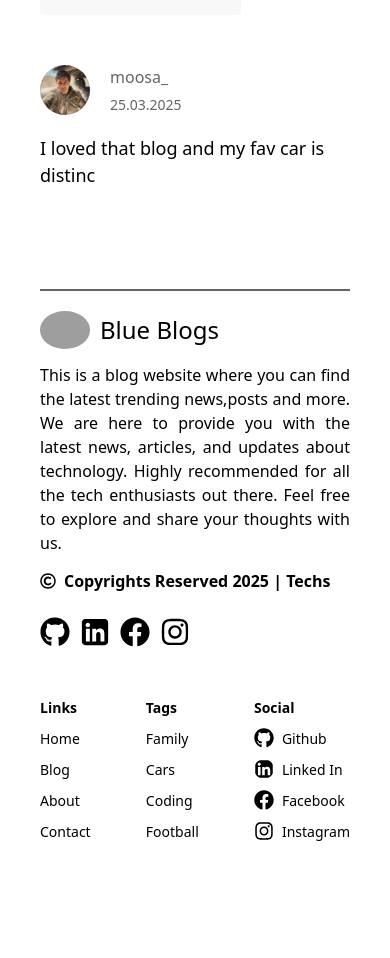
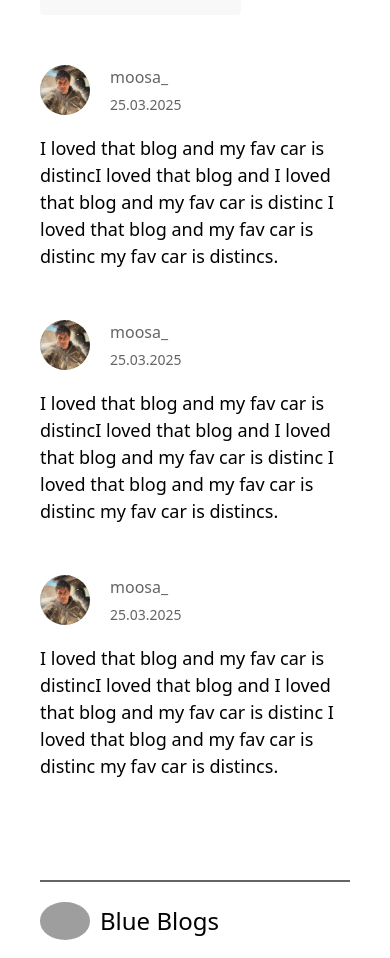
Before and after one commit to moosa-codes/Blue-blogs, a Next.js app: page /create in a window 390 px wide. Shown: the part 1600-2558 px from the top of the page. Before the commit the page ends 2462 px from the top, so only its background shows below. Built offline with nearby package versions, Linux system fonts and the light colour scheme; grey boxes are pictures that could not be loaded.

Commit message:
login component created

```diff
--- /dev/null
+++ b/src/app/login/login.module.css
@@ -0,0 +1,56 @@
+.container {
+  display: flex;
+  align-items: center;
+  justify-content: center;
+  margin-top: 60px;
+}
+
+.wrapper {
+  background-color: var(--softBg);
+  padding: 150px 200px;
+  display: flex;
+  flex-direction: column;
+  gap: 50px;
+  border-radius: 10px;
+}
+
+.loginOption {
+  padding: 20px;
+  border-radius: 5px;
+  border: none;
+  color: white;
+  font-weight: bold;
+  cursor: pointer;
+  display: flex;
+  align-items: center;
+  justify-content: center;
+}
+
+.loginOption:first-child {
+  background-color: #ff5555;
+}
+
+.loginOption:nth-child(2) {
+  background-color: #111;
+}
+
+.loginOption:nth-child(3) {
+  background-color: #087bea;
+}
+
+@media screen and (max-width: 768px) {
+  .wrapper {
+    padding: 50px 100px;
+  }
+}
+
+@media screen and (max-width: 640px) {
+  .wrapper {
+    padding: 30px;
+  }
+
+  .loginOption {
+    font-weight: 400;
+    font-size: 14px;
+  }
+}
--- /dev/null
+++ b/src/app/login/page.jsx
@@ -0,0 +1,23 @@
+import styles from './login.module.css'
+import { FaGoogle, FaFacebook, FaGithub } from "react-icons/fa";
+
+const Login = () => {
+
+    return (
+        <div className={styles.container}>
+            <div className={styles.wrapper}>
+                <div className={`${styles.loginOption} flex items-center gap-2`}>
+                    <FaGoogle />Sign in with Google
+                </div>
+                <div className={`${styles.loginOption} flex items-center gap-2`}>
+                    <FaGithub />  Sign in with Github
+                </div>
+                <div className={`${styles.loginOption} flex items-center gap-2`}>
+                    <FaFacebook />   Sign in with Facebook
+                </div>
+            </div>
+        </div>
+    )
+}
+
+export default Login;
--- a/src/components/comments/Comments.jsx
+++ b/src/components/comments/Comments.jsx
@@ -42,9 +42,51 @@ const Comments = () => {
                             <span className={styles.date}>25.03.2025</span>
                         </div>
                     </div>
-                    <p className={styles.desc}>I loved that blog and my fav car is distinc</p>
+                    <p className={styles.desc}>I loved that blog and my fav car is
+                        distincI loved that blog and
+                        I loved that blog and my fav car is distinc
+                        I loved that blog and my fav car is distinc my fav car is distincs.</p>
+                </div>
+                <div className={styles.comment} >
+                    <div className={styles.user}>
+                        <Image
+                            src={'/user.png'}
+                            alt="moosa_"
+                            width={50}
+                            height={50}
+                            className={styles.image}
+                        />
+                        <div className={styles.userInfo}>
+                            <span className={styles.username}>moosa_</span>
+                            <span className={styles.date}>25.03.2025</span>
+                        </div>
+                    </div>
+                    <p className={styles.desc}>I loved that blog and my fav car is
+                        distincI loved that blog and
+                        I loved that blog and my fav car is distinc
+                        I loved that blog and my fav car is distinc my fav car is distincs.</p>
+                </div>
+                <div className={styles.comment} >
+                    <div className={styles.user}>
+                        <Image
+                            src={'/user.png'}
+                            alt="moosa_"
+                            width={50}
+                            height={50}
+                            className={styles.image}
+                        />
+                        <div className={styles.userInfo}>
+                            <span className={styles.username}>moosa_</span>
+                            <span className={styles.date}>25.03.2025</span>
+                        </div>
+                    </div>
+                    <p className={styles.desc}>I loved that blog and my fav car is
+                        distincI loved that blog and
+                        I loved that blog and my fav car is distinc
+                        I loved that blog and my fav car is distinc my fav car is distincs.</p>
                 </div>
             </div>
+
         </div>
     )
 }
--- a/src/components/comments/comments.module.css
+++ b/src/components/comments/comments.module.css
@@ -68,3 +68,16 @@
     font-size: 18px;
     font-weight: 300;
 }
+
+
+@media screen and (max-width: 1024px) {
+    .container h1 {
+        font-size: 30px;
+    }
+}
+
+@media screen and (max-width: 640px) {
+    .container h1 {
+        font-size: 20px;
+    }
+}
```
